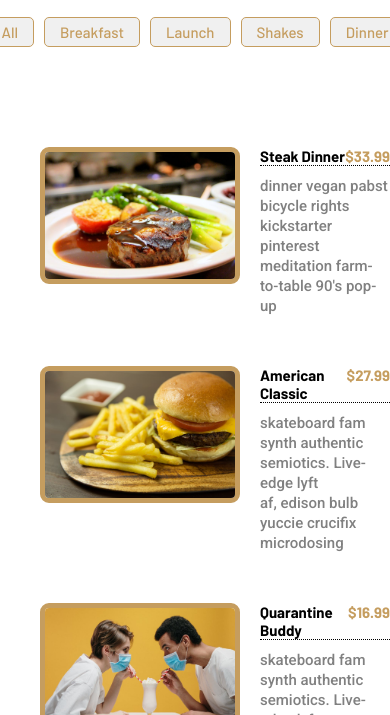
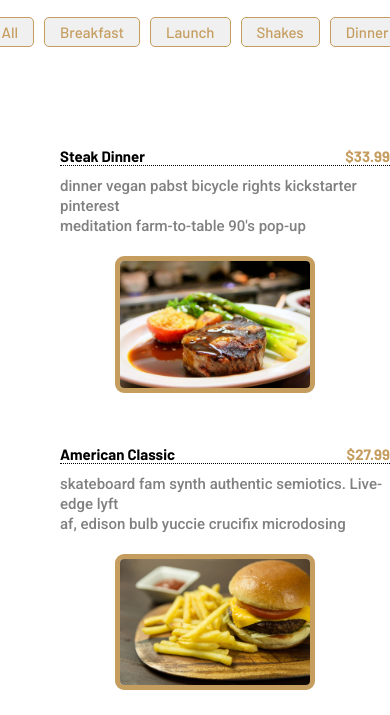
Before and after one commit to freakstefan/resturant-manu, a plain HTML site: page index.html in a window 390 px wide. Shown: the part 129-844 px from the top of the page. Drawn offline with Linux system fonts and the light colour scheme.

Commit message:
Third Commit

```diff
--- a/style.css
+++ b/style.css
@@ -53,6 +53,7 @@ html {
   padding-left: 4rem;
   display: flex;
   padding-top: 5rem;
+  position: relative;
 }
 
 .image1 {
@@ -203,6 +204,29 @@ html {
     line-height: 3rem;
   }
 }
+
+@media (max-width: 55.68em) {
+  .container {
+    /* position: absolute; */
+    flex-direction: column-reverse;
+    /* padding-left: 30rem; */
+    display: flex;
+    justify-content: center;
+    align-items: center;
+    /* margin-left: 20rem; */
+    /* display: inline; */
+  }
+  .p {
+    font-size: 1.5rem;
+  }
+  .image1 {
+    margin-top: 2rem;
+  }
+  .image2 {
+    margin-top: 2rem;
+  }
+}
+
 @media (max-width: 32.6em) {
   .breakfast div {
     gap: 0.5rem;
```
